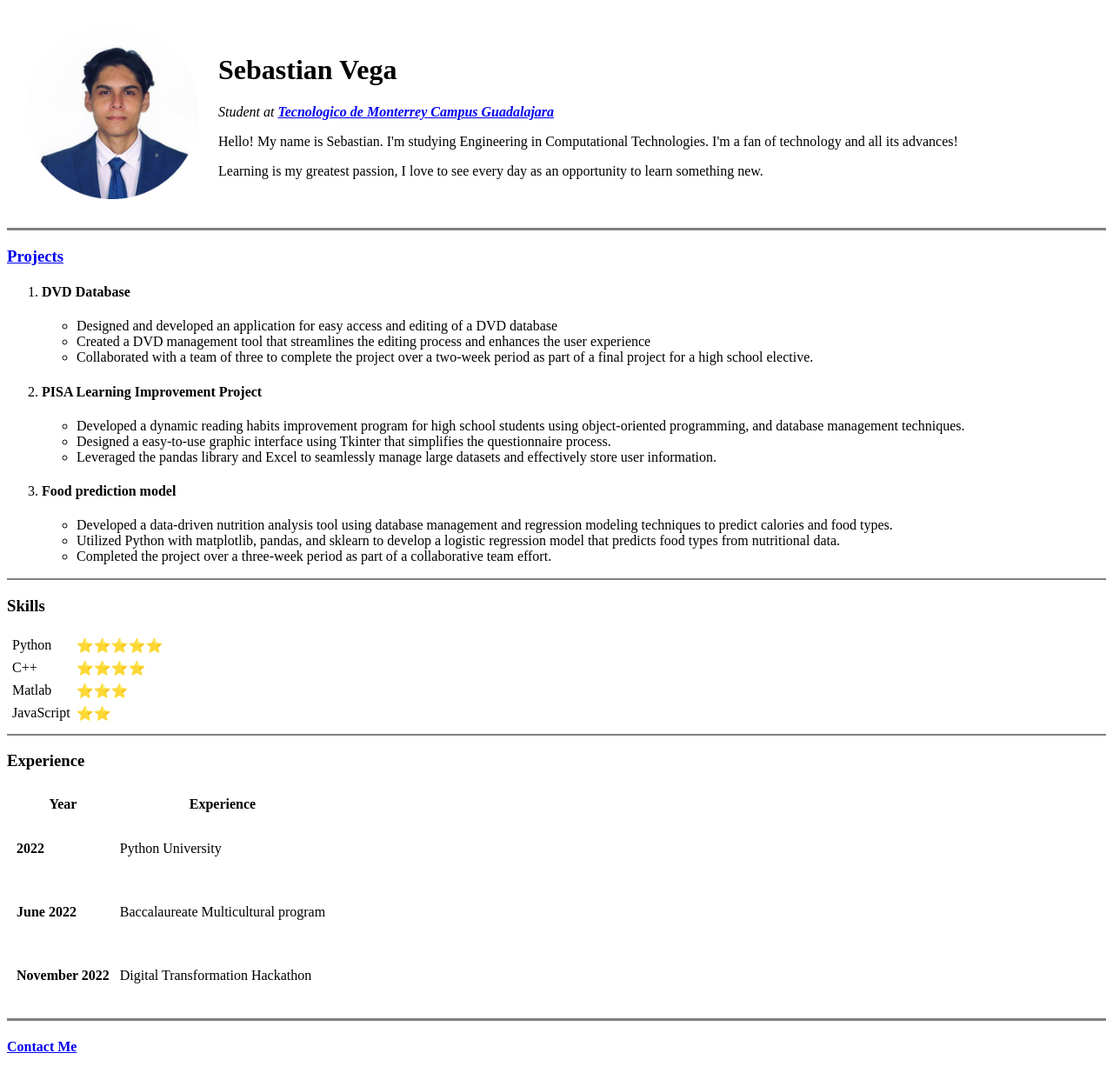
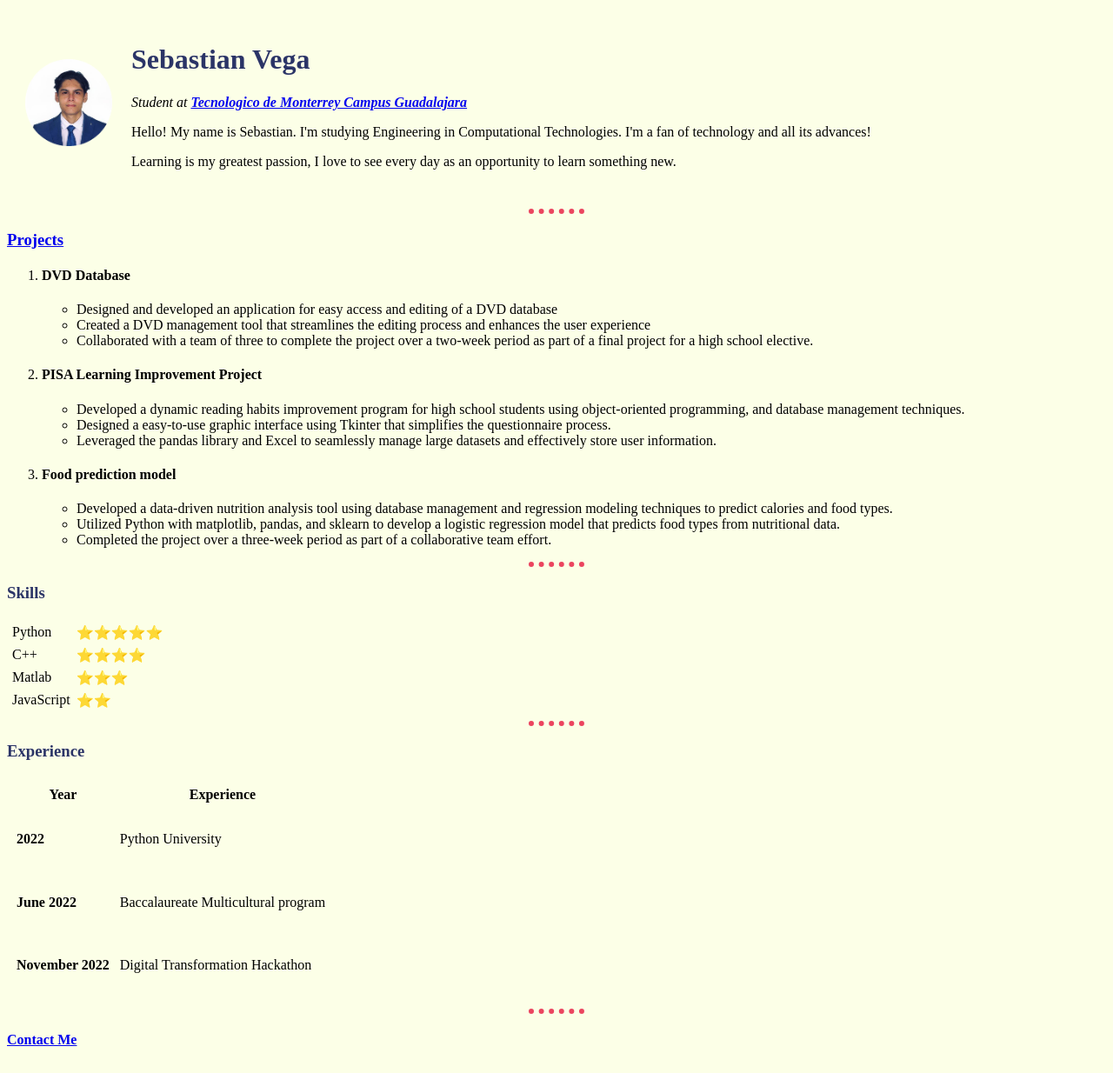
Before and after one commit to v3gaaa/portfolioWebsite, a plain HTML site: page index.html in a window 1280 px wide. Shown: the whole page at 87% size. Drawn offline with Linux system fonts and the light colour scheme.

Commit message:
First CSS styling

```diff
--- a/index.html
+++ b/index.html
@@ -2,14 +2,16 @@
 <head>
     <meta charset="UTF-8">
     <title>Vega's Personal Site</title>
+    <link rel="stylesheet" href="css/styles.css">
     <link rel="shortcut icon" type="image/png" href="Images/favicon.png"/>
 </head>
+
+
 <body>
-
     <table cellspacing="20">
         <tr>
 
-            <td> <img src="Images/pfp.png" width="200" height="200" alt=Image> </td>
+            <td> <img src="Images/pfp.png" alt=Image> </td>
             <td> <h1>Sebastian Vega</h1>
                 <p><em>Student at <strong><a href="https://tec.mx/en/guadalajara-campus">Tecnologico de Monterrey Campus Guadalajara</a></strong></em></p>
                 <p>Hello! My name is Sebastian. I'm studying Engineering in Computational Technologies. I'm a fan of technology and all its advances! </p>
@@ -20,7 +22,7 @@
     </table>
 
 
-    <hr size="3" noshade>
+    <hr>
     <h3><a href="https://github.com/v3gaaa">Projects</a></h3>
     <ol>
         <li><h4>DVD Database</h4>
@@ -50,7 +52,7 @@
         </li>
     </ol>
 
-    <hr size="2" noshade>
+    <hr>
     <h3>Skills</h3>
     <table cellspacing="5">
         <tr>
@@ -71,7 +73,7 @@
         </tr>
     </table>
 
-    <hr size="2" noshade>
+    <hr>
     <h3>Experience</h3>
     <table cellspacing ="10">
         <thead>
@@ -107,7 +109,7 @@
         </tr>
     </table>
 
-    <hr size="3" noshade>
+    <hr>
     <h4><a href="contact-me.html">Contact Me</a></h3>
 </body>
 </html>
```
Also changed, not shown: contact-me.html (+1 -0 lines).
